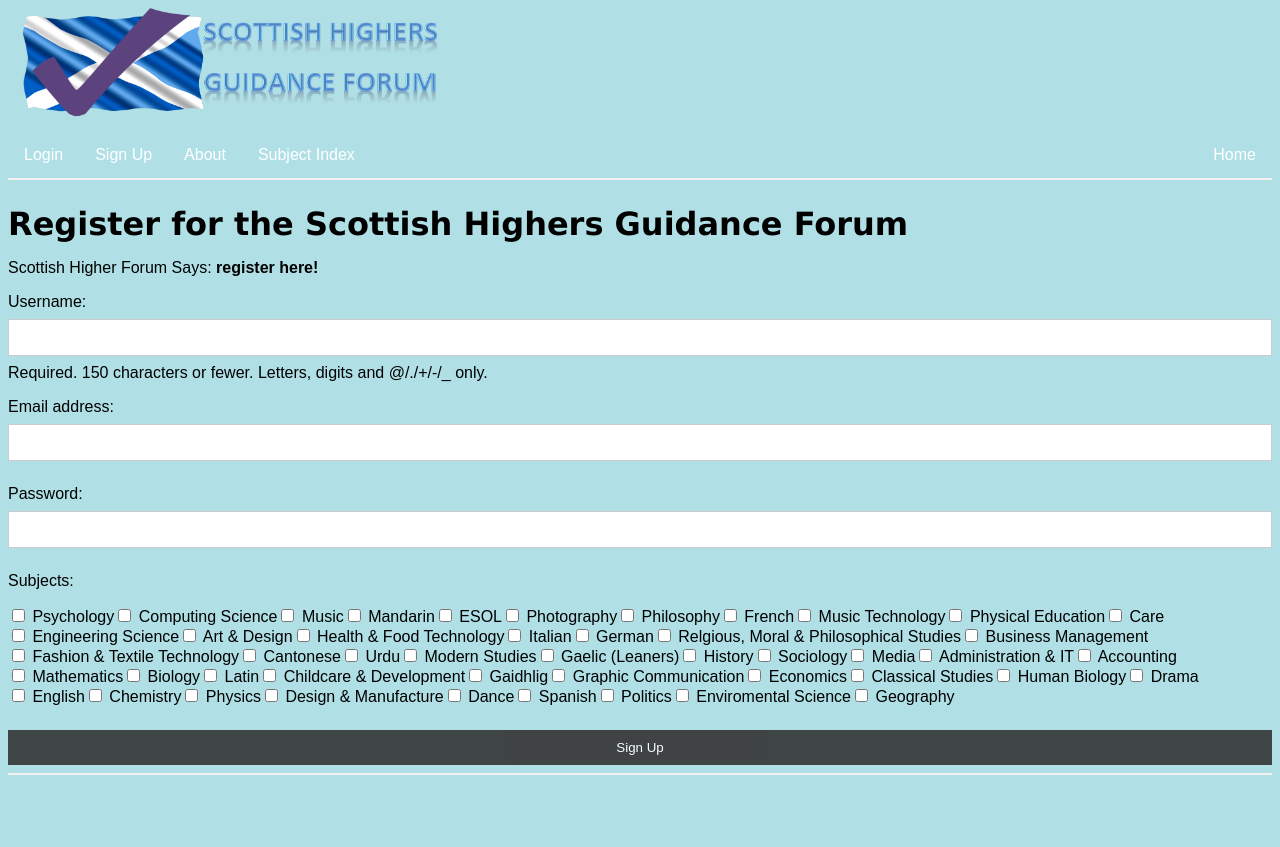
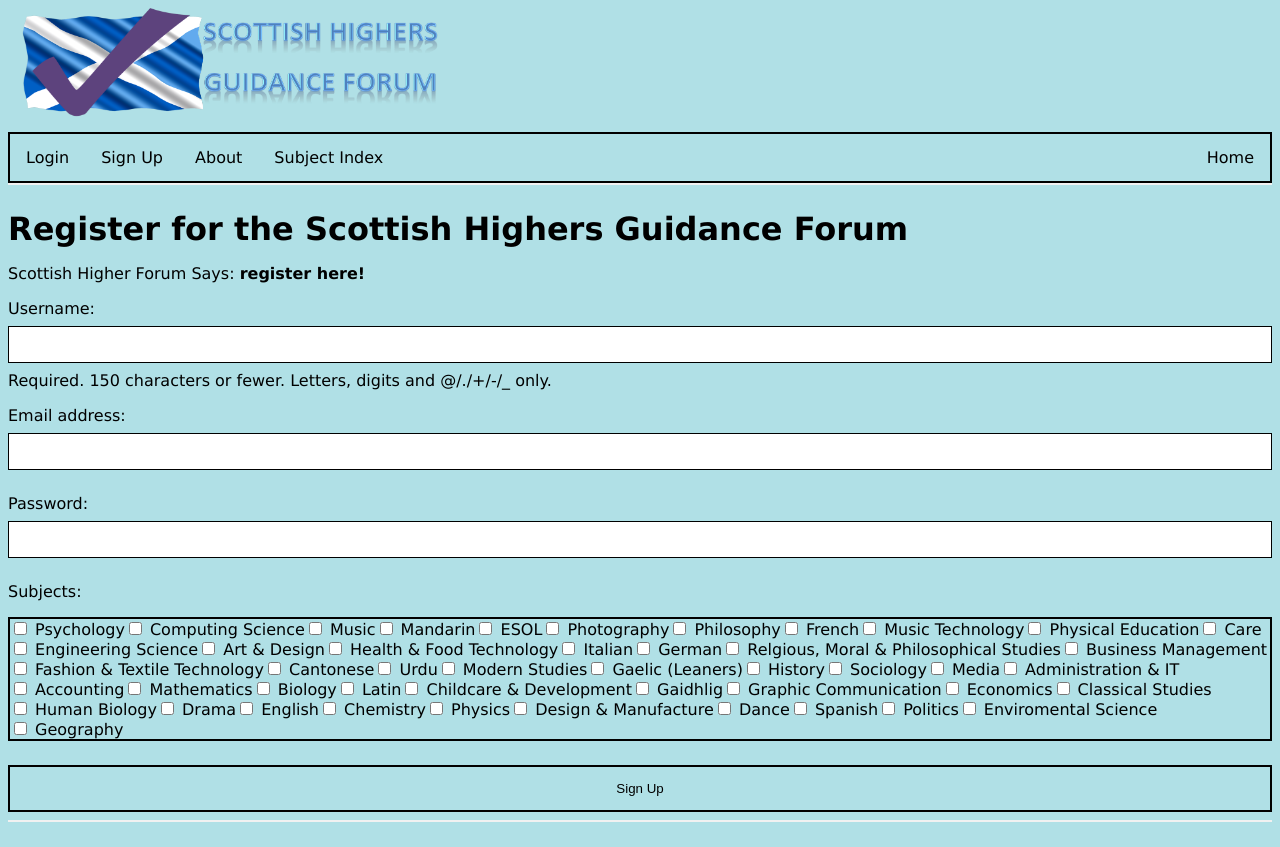
Before and after one commit to BHargreaves/scottishhighersguidanceforum, a Django app: page /scottishhighersguidanceforum/register/student/ in a window 1280 px wide. Before the commit the page ends 775 px from the top, so only its background shows below. Run offline with Django 3.2, Linux system fonts and the light colour scheme; data comes from the database, SQL or seed files in the repository; both versions use the stored data as it was after the commit.

Commit message:
re-designed the whole site

```diff
--- a/higherguidanceforum/views.py
+++ b/higherguidanceforum/views.py
@@ -9,6 +9,12 @@ from higherguidanceforum.forms import SubjectForm, LinkForm, UserProfileForm, St
 
 def home(request):
     context_dict = {}
+    subject_list = Subject.objects.order_by('views')[:5]
+    context_dict = {'subjects': subject_list,}
+
+    #resource_list = Link.object.order_by('views')[:5]
+    #context_dict = {'links': resource_list,}
+
     return render(request, 'higherguidanceforum/home.html', context=context_dict)
 
 def about(request):
@@ -39,14 +45,29 @@ def subject_index(request):
 
 def show_subject(request, subject_name_slug):
 
-    subject_list = Subject.objects.order_by('alphabetical')
+    context_dict = {}
 
-    context_dict = {'subjects': subject_list}
+    subject = Subject.objects.get(slug=subject_name_slug)
+    context_dict['subject'] = subject
 
-    return render(request, 'higherguidanceforum/subjectindex.html', context=context_dict)
+    return render(request, 'higherguidanceforum/subject.html', context=context_dict)
 
-def show_resources(request):
-    return render(request, 'higherguidanceforum/resources.html')
+
+def show_resources(request, subject_name):
+
+    context_dict ={}
+
+    try:
+        subject = Subject.objects.get(slug=subject_name)
+        links = Link.objects.filter(category=subject)
+        context_dict['links'] = links
+        context_dict['subject'] = subject
+
+    except Subject.DoesNotExist:
+        context_dict['subject'] = None
+        context_dict['links'] = None
+
+    return render(request, 'higherguidanceforum/resources.html', context=context_dict)
 
 def submit_page(request):
     return render(request, 'higherguidanceforum/submitlink.html')
@@ -65,6 +86,7 @@ def submit_answer(request):
 
 def register(request):
     return render(request, 'higherguidanceforum/register.html')
+
 
 def registerstudent(request):
 
@@ -98,6 +120,7 @@ def registerstudent(request):
         'higherguidanceforum/registerstudent.html',
         {'profile_form': profile_form,
         'registered': registered})
+
 
 def registerteacher(request):
 
@@ -135,6 +158,7 @@ def registerteacher(request):
 
 
 def user_login(request):
+
     if request.method == 'POST':
         username = request.POST.get('username')
         password = request.POST.get('password')
--- a/populate.py
+++ b/populate.py
@@ -5,6 +5,8 @@ import django
 django.setup()
 
 from higherguidanceforum.models import Subject, Link
+
+
 
 def populate():
 
@@ -115,6 +117,8 @@ def add_sub(name):
     return s
 
 
+
+
 if __name__ == '__main__':
     print("Starting population script...")
     populate()
--- a/static/bootstrap.css
+++ b/static/bootstrap.css
@@ -34,3 +34,7 @@ hr {
     margin: 0;
     padding: 0;
 }
+
+div{
+    font-family:verdana;
+}
--- a/templates/higherguidanceforum/about.html
+++ b/templates/higherguidanceforum/about.html
@@ -6,6 +6,12 @@
 {% endblock %}
 
 {% block body_block %}
+
+<style>
+    div{
+    font-family:verdana;
+    }
+</style>
 
 
 	<h1>About</h1>
--- a/templates/higherguidanceforum/base.html
+++ b/templates/higherguidanceforum/base.html
@@ -11,31 +11,35 @@
        <style>
 
         ul {
+            border: 2px solid black;
+            font-family:verdana;
             list-style-type: none;
             margin: 0;
             padding: 0;
             overflow: hidden;
-            background-color: #333;
+            background-color: powderblue;
             }
 
         li {
+            font-family:verdana;
             float: left;
             }
 
         li a {
+            font-family:verdana;
             display: block;
-            color: white;
+            color: black;
             text-align: center;
             padding: 14px 16px;
             text-decoration: none;
             }
 
         li a:hover:not(.active) {
-            background-color: #111;
+            background-color: #53D1E7;
             }
 
         .active {
-            background-color: #4CAF50;
+            background-color: blue;
             }
         </style>
 
@@ -57,7 +61,7 @@
         <div>
 			<ul>
             {% if user.is_authenticated %}
-                <li><a href="">My Account</a></li>
+                <li><a href="{% url 'my_account' %}">My Account</a></a></li>
                 <li><a href="{% url 'logout' %}">Logout</a></li>
             {% else %}
                 <li><a href="{% url 'login' %}">Login</a></li>
--- a/templates/higherguidanceforum/registerstudent.html
+++ b/templates/higherguidanceforum/registerstudent.html
@@ -18,7 +18,7 @@
         padding: 10px 20px;
         margin: 8px 0;
         display: inline-block;
-        border: 1px solid #ccc;
+        border: 1px solid black;
         box-sizing: border-box;
     }
         input[type=text], input[type=email] {
@@ -26,7 +26,7 @@
         padding: 10px 20px;
         margin: 8px 0;
         display: inline-block;
-        border: 1px solid #ccc;
+        border: 1px solid black;
         box-sizing: border-box;
     }
         input[type=text], input[type=url] {
@@ -34,7 +34,7 @@
         padding: 10px 20px;
         margin: 8px 0;
         display: inline-block;
-        border: 1px solid #ccc;
+        border: 1px solid black;
         box-sizing: border-box;
     }
 
@@ -43,16 +43,21 @@
         margin-bottom: 25px;
     }
 
-    button {
-        background-color: #333333;
-        color: white;
-        padding: 10px 20px;
-        margin: 8px 0;
-        border: none;
-        cursor: pointer;
-        width: 100%;
-        opacity: 0.9;
+    .signupbtn {
+    border: 2px solid black;
+    background-color: powderblue;
+    color: black;
+    padding: 14px 20px;
+    margin: 8px 0;
+    cursor: pointer;
+    width: 100%;
     }
+
+    .signupbtn:hover {
+    background-color: #53D1E7;
+    color: black;
+    }
+
 
     ul {
         vertical-align: middle;
@@ -79,7 +84,7 @@
 		{{ user_form.as_p }}
 		{{ profile_form.as_p }}
 
-      <button type="submit" class="signupbtn">Sign Up</button>
+      <button type="submit" value="submit" class="signupbtn">Sign Up</button>
 	</form>
 	{% endif %}
 {% endblock %}
```
Also changed, not shown: templates/higherguidanceforum/home.html (+15 -4 lines), templates/higherguidanceforum/login.html (+12 -6 lines), templates/higherguidanceforum/register.html (+14 -5 lines), templates/higherguidanceforum/registerteacher.html (+18 -13 lines), templates/higherguidanceforum/subject.html (+3 -21 lines), templates/higherguidanceforum/subjectindex.html (+13 -1 lines), db.sqlite3.
